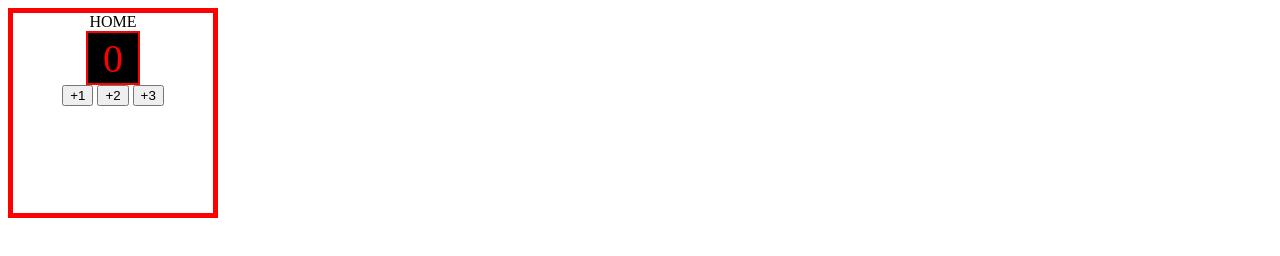
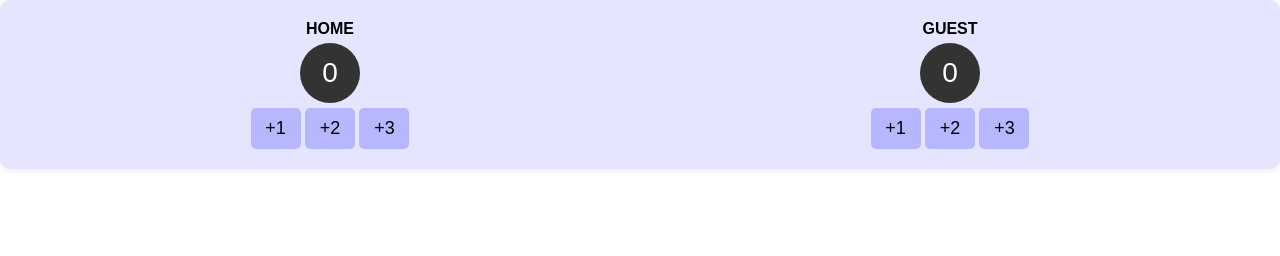
Before and after one commit to zohaibkhan745/scoreCard, a plain HTML site: page index.html in a window 1280 px wide. Drawn offline with Linux system fonts and the light colour scheme.

Commit message:
css html and js this is the scorecard app

```diff
--- a/index.css
+++ b/index.css
@@ -1,25 +1,51 @@
-.container{
-    background-color: aqua 10%;
-    align-items: center;
+body, html {
+    height: 100%;
+    margin: 0;
+    font-family: Arial, sans-serif; /* Added a common sans-serif font */
+}
+
+.container {
+    background-color: rgba(0, 0, 255, 0.1); /* Lightened background color */
+    display: flex;
+    justify-content: space-around; /* Better alignment of columns */
+    padding: 20px; /* Added padding for spacing */
+    border-radius: 10px; /* Rounded corners */
+    box-shadow: 0 0 10px rgba(0, 0, 0, 0.1); /* Added subtle shadow for depth */
+}
+
+#div1, #div2 {
     text-align: center;
-    border: 5px solid red;
-    height: 200px;
-    width: 200px;
+    flex: 1;
+    margin: 0 10px; /* Reduced margin between columns */
 }
+
+.home {
+    margin-bottom: 5px; /* Reduced margin between "HOME" and score */
+    font-weight: bold; /* Increased font weight for emphasis */
+}
+
 .value {
-    background-color: black;
-    font-size: 40px;
-    color: red;
-    height: 50px;
+    background-color: #333; /* Darkened background color */
+    color: white;
+    font-size: 28px; /* Adjusted font size */
+    width: 60px;
+    height: 60px;
+    line-height: 60px; /* Centered text vertically */
+    border-radius: 50%; /* Circular shape */
+    margin: 5px auto; /* Centered horizontally with reduced margin */
+}
+
+.btn {
+    padding: 10px;
+    font-size: 18px; /* Increased font size */
     width: 50px;
-    border: 2px solid red;
-    align-items: center;
-    text-align: center;
-    margin: auto;
-    display: flex;
-    align-items: center;
-    justify-content: center;
+    border-radius: 5px; /* Rounded corners */
+    background-color: rgba(0, 0, 255, 0.2); /* Semi-transparent background */
+    border: none;
+    cursor: pointer;
+    transition: background-color 0.3s ease; /* Smooth hover effect */
 }
-button{
 
+.btn:hover {
+    background-color: rgba(0, 0, 255, 0.5); /* Darken on hover */
 }
--- a/index.html
+++ b/index.html
@@ -3,20 +3,30 @@
 <head>
     <meta charset="UTF-8">
     <meta name="viewport" content="width=device-width, initial-scale=1.0">
-    <title>scoreCard</title>
+    <title>Score Card</title>
     <link rel="stylesheet" href="index.css">
 </head>
 <body>
     <div class="container">
-        <div class="home">HOME
+        <div id="div1">
+            <div class="home">HOME</div>
+            <div class="value" id="valuehom">0</div>
+            <div class="child-container">
+                <button class="btn" onclick="incrementByOne()">+1</button>
+                <button class="btn" onclick="incrementByTwo()">+2</button>
+                <button class="btn" onclick="incrementByThree()">+3</button>
+            </div>
         </div>
-            <div class="value">0</div>
+        <div id="div2">
+            <div class="home">GUEST</div>
+            <div class="value" id="valueguest">0</div>
             <div class="child-container">
-                <button id="btn1">+1</button>
-                <button id="btn2">+2</button>
-                <button id="btn3">+3</button>
+                <button class="btn" onclick="incrementGuest(1)">+1</button>
+                <button class="btn" onclick="incrementGuest(2)">+2</button>
+                <button class="btn" onclick="incrementGuest(3)">+3</button>
             </div>
-
+        </div>
     </div>
+    <script src="index.js"></script>
 </body>
 </html>
--- a/index.js
+++ b/index.js
@@ -0,0 +1,30 @@
+let homeValue = document.getElementById("valuehom");
+let guestValue = document.getElementById("valueguest");
+
+let homeScore = 0;
+let guestScore = 0;
+
+function incrementByOne() {
+    homeScore += 1;
+    updateDisplay();
+}
+
+function incrementByTwo() {
+    homeScore += 2;
+    updateDisplay();
+}
+
+function incrementByThree() {
+    homeScore += 3;
+    updateDisplay();
+}
+
+function incrementGuest(points) {
+    guestScore += points;
+    updateDisplay();
+}
+
+function updateDisplay() {
+    homeValue.textContent = homeScore;
+    guestValue.textContent = guestScore;
+}
```
